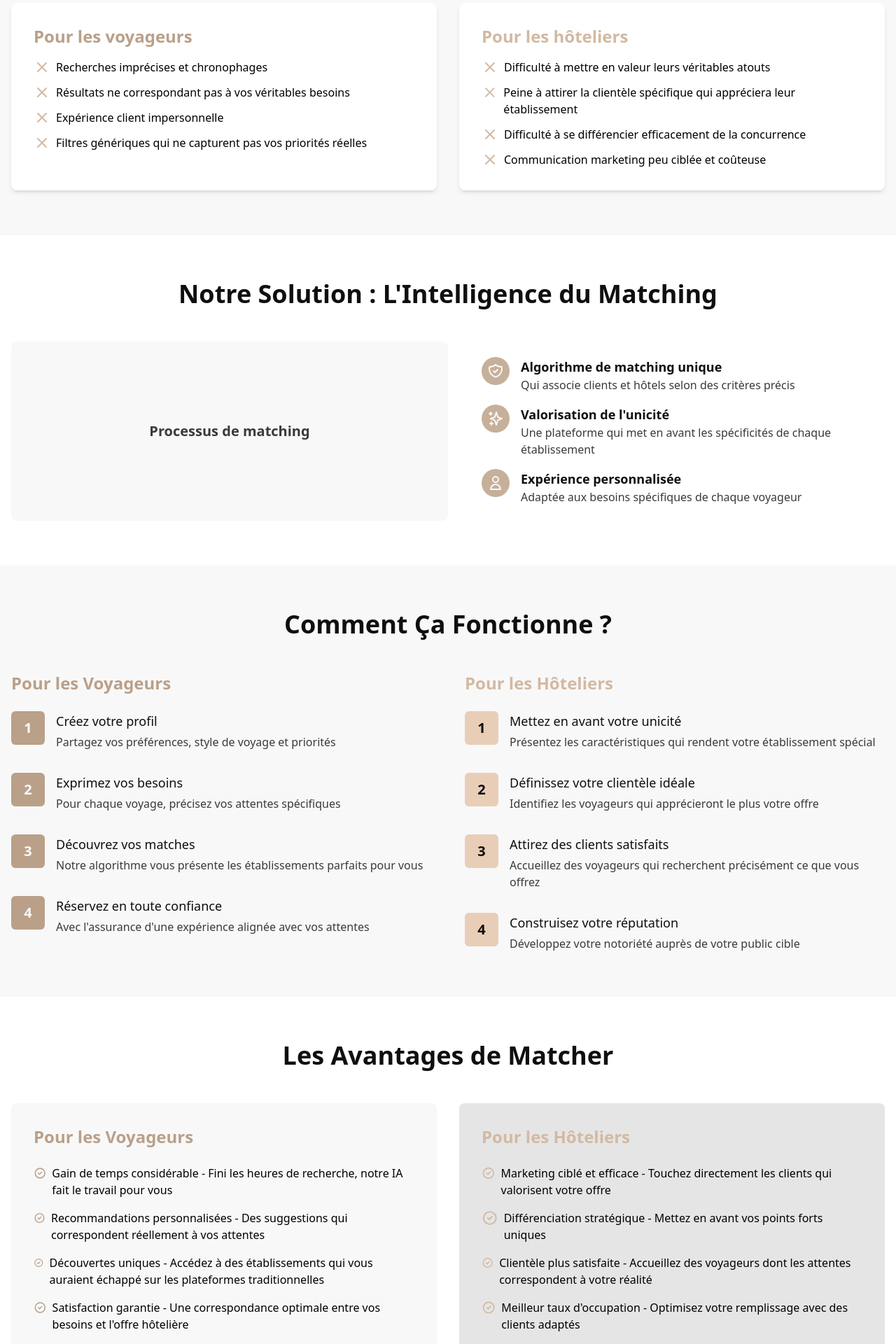
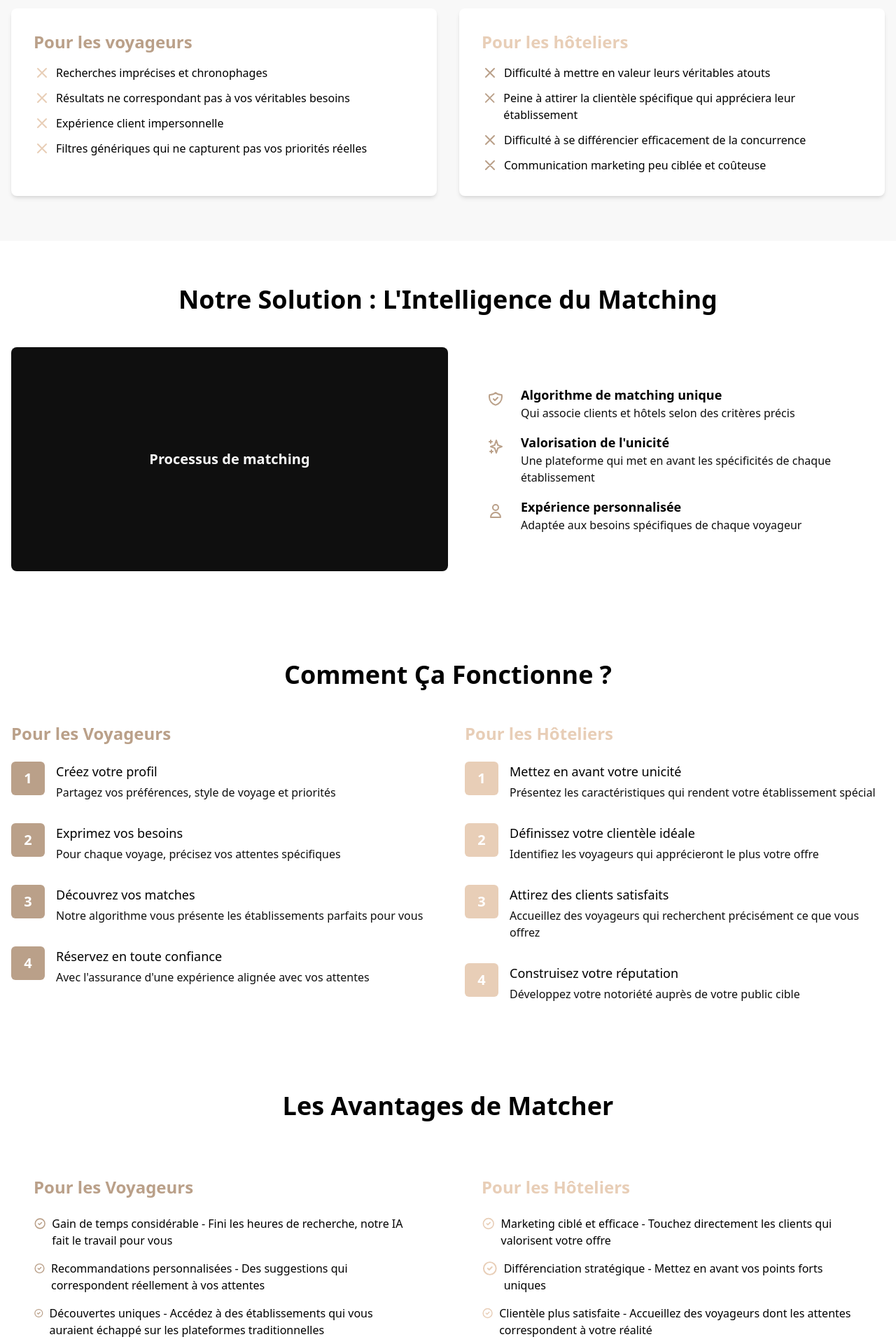
Before and after one commit to x225franc/MatchRoom, a Vue app in the folder frontend/: page / in a window 1280 px wide. Shown: the part 780-2700 px from the top of the page at 70% size. Built offline with nearby package versions, Linux system fonts and the light colour scheme.

Commit message:
Fixed responsive header footer

```diff
--- a/frontend/src/views/Home.vue
+++ b/frontend/src/views/Home.vue
@@ -1,16 +1,14 @@
 <template>
 	<div class="landing-page">
 		<!-- En-tête/Hero Section -->
-		<header
-			class="bg-gradient-to-r from-primary-dark to-primary text-tertiary-2"
-		>
+		<section class="bg-gradient-to-r from-primary to-secondary text-tertiary-2">
 			<div class="container mx-auto px-4 py-16 md:py-24">
 				<div class="flex flex-col md:flex-row items-center justify-between">
 					<div class="md:w-1/2 mb-8 md:mb-0">
 						<h1 class="text-4xl md:text-5xl lg:text-6xl font-bold mb-4">
 							La Nouvelle Façon de Réserver Votre Hôtel Idéal
 						</h1>
-						<p class="text-xl md:text-2xl mb-8 text-tertiary-2-light">
+						<p class="text-xl md:text-2xl mb-8 text-tertiary-2">
 							Découvrez MatchRoom - La plateforme qui révolutionne la
 							réservation hôtelière en connectant vos besoins spécifiques avec
 							l'hébergement parfait.
@@ -28,18 +26,19 @@
 							</button>
 						</div>
 					</div>
-					<div class="md:w-2/5">
+					<div class="md:w-2/5 w-full">
 						<div
-							class="w-full h-64 bg-tertiary-2-dark flex items-center justify-center rounded-lg"
+							class="w-full h-48 sm:h-64 md:h-80 lg:h-96 bg-tertiary flex items-center justify-center rounded-lg"
 						>
-							<span class="text-tertiary text-xl font-semibold"
+							<span
+								class="text-tertiary-2 text-lg sm:text-xl md:text-2xl font-semibold text-center"
 								>Image à venir</span
 							>
 						</div>
 					</div>
 				</div>
 			</div>
-		</header>
+		</section>
 
 		<!-- Section Problématique -->
 		<section class="py-16 bg-tertiary-2">
@@ -58,7 +57,7 @@
 						<ul class="space-y-3">
 							<li class="flex items-start">
 								<svg
-									class="h-6 w-6 text-secondary-dark mr-2"
+									class="h-6 w-6 text-secondary mr-2"
 									fill="none"
 									viewBox="0 0 24 24"
 									stroke="currentColor"
@@ -74,7 +73,7 @@
 							</li>
 							<li class="flex items-start">
 								<svg
-									class="h-6 w-6 text-secondary-dark mr-2"
+									class="h-6 w-6 text-secondary mr-2"
 									fill="none"
 									viewBox="0 0 24 24"
 									stroke="currentColor"
@@ -90,7 +89,7 @@
 							</li>
 							<li class="flex items-start">
 								<svg
-									class="h-6 w-6 text-secondary-dark mr-2"
+									class="h-6 w-6 text-secondary mr-2"
 									fill="none"
 									viewBox="0 0 24 24"
 									stroke="currentColor"
@@ -106,7 +105,7 @@
 							</li>
 							<li class="flex items-start">
 								<svg
-									class="h-6 w-6 text-secondary-dark mr-2"
+									class="h-6 w-6 text-secondary mr-2"
 									fill="none"
 									viewBox="0 0 24 24"
 									stroke="currentColor"
@@ -124,13 +123,13 @@
 					</div>
 
 					<div class="bg-white p-8 rounded-lg shadow-md">
-						<h3 class="text-2xl font-semibold mb-4 text-secondary-dark">
+						<h3 class="text-2xl font-semibold mb-4 text-secondary">
 							Pour les hôteliers
 						</h3>
 						<ul class="space-y-3">
 							<li class="flex items-start">
 								<svg
-									class="h-6 w-6 text-secondary-dark mr-2"
+									class="h-6 w-6 text-primary mr-2"
 									fill="none"
 									viewBox="0 0 24 24"
 									stroke="currentColor"
@@ -146,7 +145,7 @@
 							</li>
 							<li class="flex items-start">
 								<svg
-									class="h-6 w-6 text-secondary-dark mr-2"
+									class="h-6 w-6 text-primary mr-2"
 									fill="none"
 									viewBox="0 0 24 24"
 									stroke="currentColor"
@@ -163,7 +162,7 @@
 							</li>
 							<li class="flex items-start">
 								<svg
-									class="h-6 w-6 text-secondary-dark mr-2"
+									class="h-6 w-6 text-primary mr-2"
 									fill="none"
 									viewBox="0 0 24 24"
 									stroke="currentColor"
@@ -179,7 +178,7 @@
 							</li>
 							<li class="flex items-start">
 								<svg
-									class="h-6 w-6 text-secondary-dark mr-2"
+									class="h-6 w-6 text-primary mr-2"
 									fill="none"
 									viewBox="0 0 24 24"
 									stroke="currentColor"
@@ -202,29 +201,27 @@
 		<!-- Section Solution -->
 		<section class="py-16 bg-white">
 			<div class="container mx-auto px-4">
-				<h2
-					class="text-3xl md:text-4xl font-bold text-center mb-12 text-tertiary"
-				>
+				<h2 class="text-3xl md:text-4xl font-bold text-center mb-12">
 					Notre Solution : L'Intelligence du Matching
 				</h2>
 
 				<div class="flex flex-col md:flex-row items-center">
-					<div class="md:w-1/2 mb-8 md:mb-0">
+					<div class="w-full md:w-1/2 mb-8 md:mb-0">
 						<div
-							class="w-full h-64 bg-tertiary-2 flex items-center justify-center rounded-lg"
+							class="w-full h-48 sm:h-64 md:h-64 lg:h-80 bg-tertiary flex items-center justify-center rounded-lg"
 						>
-							<span class="text-tertiary-light text-xl font-semibold"
-								>Processus de matching</span
-							>
+							<span class="text-tertiary-2 text-xl font-semibold text-center">
+								Processus de matching
+							</span>
 						</div>
 					</div>
 
-					<div class="md:w-1/2 md:pl-12">
+					<div class="w-full md:w-1/2 md:pl-12">
 						<ul class="space-y-4">
 							<li class="flex items-start">
 								<div class="bg-primary-light rounded-full p-2 mr-4">
 									<svg
-										class="h-6 w-6 text-tertiary-2"
+										class="h-6 w-6 text-primary"
 										fill="none"
 										viewBox="0 0 24 24"
 										stroke="currentColor"
@@ -238,10 +235,10 @@
 									</svg>
 								</div>
 								<div>
-									<h3 class="font-semibold text-lg text-tertiary">
+									<h3 class="font-semibold text-lg">
 										Algorithme de matching unique
 									</h3>
-									<p class="text-tertiary-light">
+									<p class="text-tertiary">
 										Qui associe clients et hôtels selon des critères précis
 									</p>
 								</div>
@@ -250,7 +247,7 @@
 							<li class="flex items-start">
 								<div class="bg-primary-light rounded-full p-2 mr-4">
 									<svg
-										class="h-6 w-6 text-tertiary-2"
+										class="h-6 w-6 text-primary"
 										fill="none"
 										viewBox="0 0 24 24"
 										stroke="currentColor"
@@ -264,10 +261,10 @@
 									</svg>
 								</div>
 								<div>
-									<h3 class="font-semibold text-lg text-tertiary">
+									<h3 class="font-semibold text-lg">
 										Valorisation de l'unicité
 									</h3>
-									<p class="text-tertiary-light">
+									<p class="text-tertiary">
 										Une plateforme qui met en avant les spécificités de chaque
 										établissement
 									</p>
@@ -277,7 +274,7 @@
 							<li class="flex items-start">
 								<div class="bg-primary-light rounded-full p-2 mr-4">
 									<svg
-										class="h-6 w-6 text-tertiary-2"
+										class="h-6 w-6 text-primary"
 										fill="none"
 										viewBox="0 0 24 24"
 										stroke="currentColor"
@@ -291,10 +288,10 @@
 									</svg>
 								</div>
 								<div>
-									<h3 class="font-semibold text-lg text-tertiary">
+									<h3 class="font-semibold text-lg">
 										Expérience personnalisée
 									</h3>
-									<p class="text-tertiary-light">
+									<p class="text-tertiary">
 										Adaptée aux besoins spécifiques de chaque voyageur
 									</p>
 								</div>
@@ -306,11 +303,10 @@
 		</section>
 
 		<!-- Section Fonctionnement -->
-		<section class="py-16 bg-tertiary-2">
+
+		<section class="py-16 bg-primary-light">
 			<div class="container mx-auto px-4">
-				<h2
-					class="text-3xl md:text-4xl font-bold text-center mb-12 text-tertiary"
-				>
+				<h2 class="text-3xl md:text-4xl font-bold text-center mb-12">
 					Comment Ça Fonctionne ?
 				</h2>
 
@@ -323,16 +319,14 @@
 							<div class="flex">
 								<div class="flex-shrink-0">
 									<div
-										class="flex items-center justify-center h-12 w-12 rounded-md bg-primary text-tertiary-2 text-xl font-bold"
+										class="flex items-center justify-center h-12 w-12 rounded-md bg-primary text-white text-xl font-bold"
 									>
 										1
 									</div>
 								</div>
 								<div class="ml-4">
-									<h4 class="text-lg font-medium text-tertiary">
-										Créez votre profil
-									</h4>
-									<p class="mt-1 text-tertiary-light">
+									<h4 class="text-lg font-medium">Créez votre profil</h4>
+									<p class="mt-1 text-tertiary">
 										Partagez vos préférences, style de voyage et priorités
 									</p>
 								</div>
@@ -341,16 +335,14 @@
 							<div class="flex">
 								<div class="flex-shrink-0">
 									<div
-										class="flex items-center justify-center h-12 w-12 rounded-md bg-primary text-tertiary-2 text-xl font-bold"
+										class="flex items-center justify-center h-12 w-12 rounded-md bg-primary text-white text-xl font-bold"
 									>
 										2
 									</div>
 								</div>
 								<div class="ml-4">
-									<h4 class="text-lg font-medium text-tertiary">
-										Exprimez vos besoins
-									</h4>
-									<p class="mt-1 text-tertiary-light">
+									<h4 class="text-lg font-medium">Exprimez vos besoins</h4>
+									<p class="mt-1 text-tertiary">
 										Pour chaque voyage, précisez vos attentes spécifiques
 									</p>
 								</div>
@@ -359,16 +351,14 @@
 							<div class="flex">
 								<div class="flex-shrink-0">
 									<div
-										class="flex items-center justify-center h-12 w-12 rounded-md bg-primary text-tertiary-2 text-xl font-bold"
+										class="flex items-center justify-center h-12 w-12 rounded-md bg-primary text-white text-xl font-bold"
 									>
 										3
 									</div>
 								</div>
 								<div class="ml-4">
-									<h4 class="text-lg font-medium text-tertiary">
-										Découvrez vos matches
-									</h4>
-									<p class="mt-1 text-tertiary-light">
+									<h4 class="text-lg font-medium">Découvrez vos matches</h4>
+									<p class="mt-1 text-tertiary">
 										Notre algorithme vous présente les établissements parfaits
 										pour vous
 									</p>
@@ -378,16 +368,16 @@
 							<div class="flex">
 								<div class="flex-shrink-0">
 									<div
-										class="flex items-center justify-center h-12 w-12 rounded-md bg-primary text-tertiary-2 text-xl font-bold"
+										class="flex items-center justify-center h-12 w-12 rounded-md bg-primary text-white text-xl font-bold"
 									>
 										4
 									</div>
 								</div>
 								<div class="ml-4">
-									<h4 class="text-lg font-medium text-tertiary">
+									<h4 class="text-lg font-medium">
 										Réservez en toute confiance
 									</h4>
-									<p class="mt-1 text-tertiary-light">
+									<p class="mt-1 text-tertiary">
 										Avec l'assurance d'une expérience alignée avec vos attentes
 									</p>
 								</div>
@@ -396,23 +386,23 @@
 					</div>
 
 					<div>
-						<h3 class="text-2xl font-semibold mb-6 text-secondary-dark">
+						<h3 class="text-2xl font-semibold mb-6 text-secondary">
 							Pour les Hôteliers
 						</h3>
 						<div class="space-y-8">
 							<div class="flex">
 								<div class="flex-shrink-0">
 									<div
-										class="flex items-center justify-center h-12 w-12 rounded-md bg-secondary text-tertiary text-xl font-bold"
+										class="flex items-center justify-center h-12 w-12 rounded-md bg-secondary text-white text-xl font-bold"
 									>
 										1
 									</div>
 								</div>
 								<div class="ml-4">
-									<h4 class="text-lg font-medium text-tertiary">
+									<h4 class="text-lg font-medium">
 										Mettez en avant votre unicité
 									</h4>
-									<p class="mt-1 text-tertiary-light">
+									<p class="mt-1 text-tertiary">
 										Présentez les caractéristiques qui rendent votre
 										établissement spécial
 									</p>
@@ -422,16 +412,16 @@
 							<div class="flex">
 								<div class="flex-shrink-0">
 									<div
-										class="flex items-center justify-center h-12 w-12 rounded-md bg-secondary text-tertiary text-xl font-bold"
+										class="flex items-center justify-center h-12 w-12 rounded-md bg-secondary text-white text-xl font-bold"
 									>
 										2
 									</div>
 								</div>
 								<div class="ml-4">
-									<h4 class="text-lg font-medium text-tertiary">
+									<h4 class="text-lg font-medium">
 										Définissez votre clientèle idéale
 									</h4>
-									<p class="mt-1 text-tertiary-light">
+									<p class="mt-1 text-tertiary">
 										Identifiez les voyageurs qui apprécieront le plus votre
 										offre
 									</p>
@@ -441,16 +431,16 @@
 							<div class="flex">
 								<div class="flex-shrink-0">
 									<div
-										class="flex items-center justify-center h-12 w-12 rounded-md bg-secondary text-tertiary text-xl font-bold"
+										class="flex items-center justify-center h-12 w-12 rounded-md bg-secondary text-white text-xl font-bold"
 									>
 										3
 									</div>
 								</div>
 								<div class="ml-4">
-									<h4 class="text-lg font-medium text-tertiary">
+									<h4 class="text-lg font-medium">
 										Attirez des clients satisfaits
 									</h4>
-									<p class="mt-1 text-tertiary-light">
+									<p class="mt-1 text-tertiary">
 										Accueillez des voyageurs qui recherchent précisément ce que
 										vous offrez
 									</p>
@@ -460,16 +450,16 @@
 							<div class="flex">
 								<div class="flex-shrink-0">
 									<div
-										class="flex items-center justify-center h-12 w-12 rounded-md bg-secondary text-tertiary text-xl font-bold"
+										class="flex items-center justify-center h-12 w-12 rounded-md bg-secondary text-white text-xl font-bold"
 									>
 										4
 									</div>
 								</div>
 								<div class="ml-4">
-									<h4 class="text-lg font-medium text-tertiary">
+									<h4 class="text-lg font-medium">
 										Construisez votre réputation
 									</h4>
-									<p class="mt-1 text-tertiary-light">
+									<p class="mt-1 text-tertiary">
 										Développez votre notoriété auprès de votre public cible
 									</p>
 								</div>
@@ -483,14 +473,12 @@
 		<!-- Section Avantages -->
 		<section class="py-16 bg-white">
 			<div class="container mx-auto px-4">
-				<h2
-					class="text-3xl md:text-4xl font-bold text-center mb-12 text-tertiary"
-				>
+				<h2 class="text-3xl md:text-4xl font-bold text-center mb-12">
 					Les Avantages de Matcher
 				</h2>
 
 				<div class="grid md:grid-cols-2 gap-8">
-					<div class="bg-tertiary-2 p-8 rounded-lg">
+					<div class="bg-primary-light p-8 rounded-lg">
 						<h3 class="text-2xl font-semibold mb-6 text-primary">
 							Pour les Voyageurs
 						</h3>
@@ -578,14 +566,14 @@
 						</ul>
 					</div>
 
-					<div class="bg-tertiary-2-dark p-8 rounded-lg">
-						<h3 class="text-2xl font-semibold mb-6 text-secondary-dark">
+					<div class="bg-secondary-light p-8 rounded-lg">
+						<h3 class="text-2xl font-semibold mb-6 text-secondary">
 							Pour les Hôteliers
 						</h3>
 						<ul class="space-y-4">
 							<li class="flex items-start">
 								<svg
-									class="h-6 w-6 text-secondary-dark mr-2"
+									class="h-6 w-6 text-secondary mr-2"
 									fill="none"
 									viewBox="0 0 24 24"
 									stroke="currentColor"
@@ -604,7 +592,7 @@
 							</li>
 							<li class="flex items-start">
 								<svg
-									class="h-6 w-6 text-secondary-dark mr-2"
+									class="h-6 w-6 text-secondary mr-2"
 									fill="none"
 									viewBox="0 0 24 24"
 									stroke="currentColor"
@@ -623,7 +611,7 @@
 							</li>
 							<li class="flex items-start">
 								<svg
-									class="h-6 w-6 text-secondary-dark mr-2"
+									class="h-6 w-6 text-secondary mr-2"
 									fill="none"
 									viewBox="0 0 24 24"
 									stroke="currentColor"
@@ -643,7 +631,7 @@
 							</li>
 							<li class="flex items-start">
 								<svg
-									class="h-6 w-6 text-secondary-dark mr-2"
+									class="h-6 w-6 text-secondary mr-2"
 									fill="none"
 									viewBox="0 0 24 24"
 									stroke="currentColor"
@@ -662,6 +650,115 @@
 							</li>
 						</ul>
 					</div>
+				</div>
+			</div>
+		</section>
+
+		<!-- Section Témoignages -->
+		<section class="py-16 bg-tertiary-2">
+			<div class="container mx-auto px-4">
+				<h2 class="text-3xl md:text-4xl font-bold text-center mb-12">
+					Ils Ont Trouvé Leur Match Parfait
+				</h2>
+
+				<div class="grid md:grid-cols-2 gap-8">
+					<div class="bg-white p-8 rounded-lg shadow-md">
+						<div class="flex items-center mb-4">
+							<div
+								class="h-12 w-12 rounded-full bg-tertiary mr-4 flex items-center justify-center"
+							>
+								<span class="text-tertiary-2 font-bold text-lg">SM</span>
+							</div>
+
+							<div>
+								<h4 class="font-semibold">Sophie M.</h4>
+								<p class="text-tertiary text-sm">Consultante</p>
+							</div>
+						</div>
+						<p class="text-tertiary italic">
+							"Grâce à Matcher, j'ai découvert un hôtel-boutique qui
+							correspondait exactement à mes attentes pour mon voyage d'affaires
+							à Lyon. Une expérience sur mesure que je n'aurais jamais trouvée
+							sur les plateformes traditionnelles."
+						</p>
+					</div>
+
+					<div class="bg-white p-8 rounded-lg shadow-md">
+						<div class="flex items-center mb-4">
+							<div
+								class="h-12 w-12 rounded-full bg-tertiary mr-4 flex items-center justify-center"
+							>
+								<span class="text-tertiary-2 font-bold text-lg">JD</span>
+							</div>
+
+							<div>
+								<h4 class="font-semibold">Jean D.</h4>
+								<p class="text-tertiary text-sm">
+									Propriétaire de l'Hôtel Le Charme
+								</p>
+							</div>
+						</div>
+						<p class="text-tertiary italic">
+							"En tant que petit hôtel indépendant, nous avions du mal à nous
+							démarquer. Matcher nous a permis d'attirer une clientèle qui
+							apprécie réellement notre philosophie et nos services. Notre taux
+							de satisfaction client a explosé!"
+						</p>
+					</div>
+				</div>
+			</div>
+		</section>
+
+		<!-- Section Vision -->
+		<section class="py-16 bg-primary text-tertiary-2">
+			<div class="container mx-auto px-4 text-center">
+				<h2 class="text-3xl md:text-4xl font-bold mb-8">Notre Vision</h2>
+
+				<p class="text-xl max-w-3xl mx-auto">
+					Matcher aspire à transformer l'industrie hôtelière en créant un
+					écosystème où chaque voyageur trouve l'hébergement parfaitement adapté
+					à ses besoins, et où chaque établissement accueille les clients qui
+					apprécieront véritablement son offre.
+				</p>
+
+				<p class="text-xl max-w-3xl mx-auto mt-6">
+					Nous croyons en un avenir où la réservation hôtelière n'est plus une
+					loterie, mais une science précise basée sur la compatibilité réelle
+					entre l'offre et la demande.
+				</p>
+			</div>
+		</section>
+
+		<!-- Section CTA -->
+		<section
+			class="py-16 bg-gradient-to-r from-primary to-secondary text-tertiary-2"
+		>
+			<div class="container mx-auto px-4 text-center">
+				<h2 class="text-3xl md:text-4xl font-bold mb-8">
+					Rejoignez la Révolution Matcher Dès Aujourd'hui
+				</h2>
+
+				<p class="text-xl max-w-3xl mx-auto mb-12">
+					Transformez votre façon de voyager ou d'accueillir. Faites partie de
+					l'avenir de l'hôtellerie.
+				</p>
+
+				<div
+					class="flex flex-col md:flex-row justify-center space-y-4 md:space-y-0 md:space-x-8"
+				>
+					<router-link
+						to="/signup?type=traveler"
+						class="bg-tertiary-2 text-primary hover:bg-tertiary-2-dark px-8 py-4 rounded-lg font-bold text-lg transition duration-300 shadow-lg transform hover:-translate-y-1"
+					>
+						MATCHER !
+					</router-link>
+
+					<router-link
+						to="/signup?type=hotelier"
+						class="bg-transparent border-2 border-tertiary-2 hover:bg-tertiary-2 hover:text-primary px-8 py-4 rounded-lg font-bold text-lg transition duration-300 shadow-lg transform hover:-translate-y-1"
+					>
+						DEVENIR HÔTELIER
+					</router-link>
 				</div>
 			</div>
 		</section>
--- a/frontend/tailwind.config.js
+++ b/frontend/tailwind.config.js
@@ -5,26 +5,10 @@ module.exports = {
   theme: {
     extend: {
       colors: {
-        primary: {
-          DEFAULT: "#BAA089",
-          light: "#C6B099",
-          dark: "#A08976",
-        },
-        secondary: {
-          DEFAULT: "#E8CEB7",
-          light: "#F3DCC9",
-          dark: "#D3B9A2",
-        },
-        tertiary: {
-          DEFAULT: "#0F0F0F",
-          light: "#3A3A3A",
-          dark: "#000000",
-        },
-        "tertiary-2": {
-          DEFAULT: "#F8F8F8",
-          light: "#FFFFFF",
-          dark: "#E5E5E5",
-        },
+        primary: "#BAA089",
+        secondary: "#E8CEB7",
+        tertiary: "#0F0F0F",
+        "tertiary-2": "#F8F8F8",
       },
     },
   },
```
Also changed, not shown: frontend/src/components/Footer.vue (+67 -92 lines), frontend/src/components/Header.vue (+59 -7 lines).
